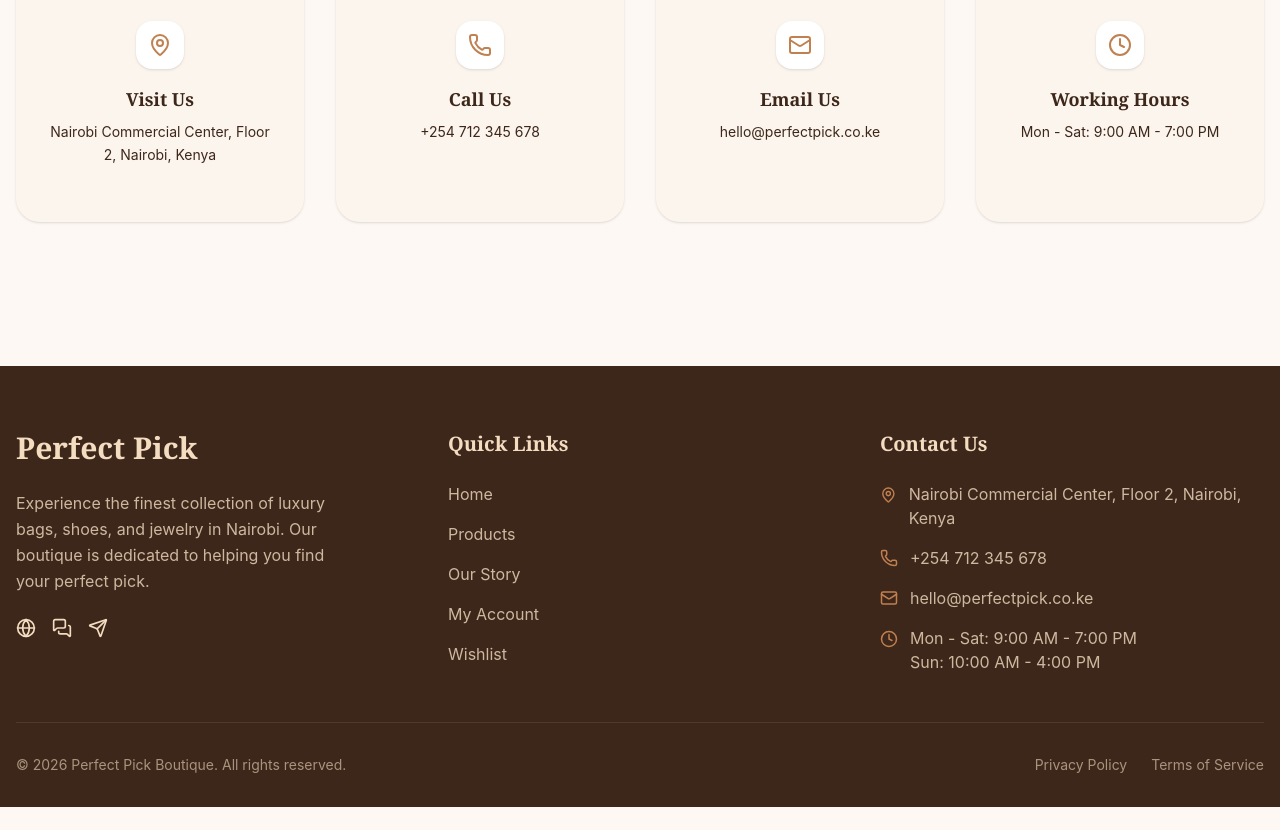
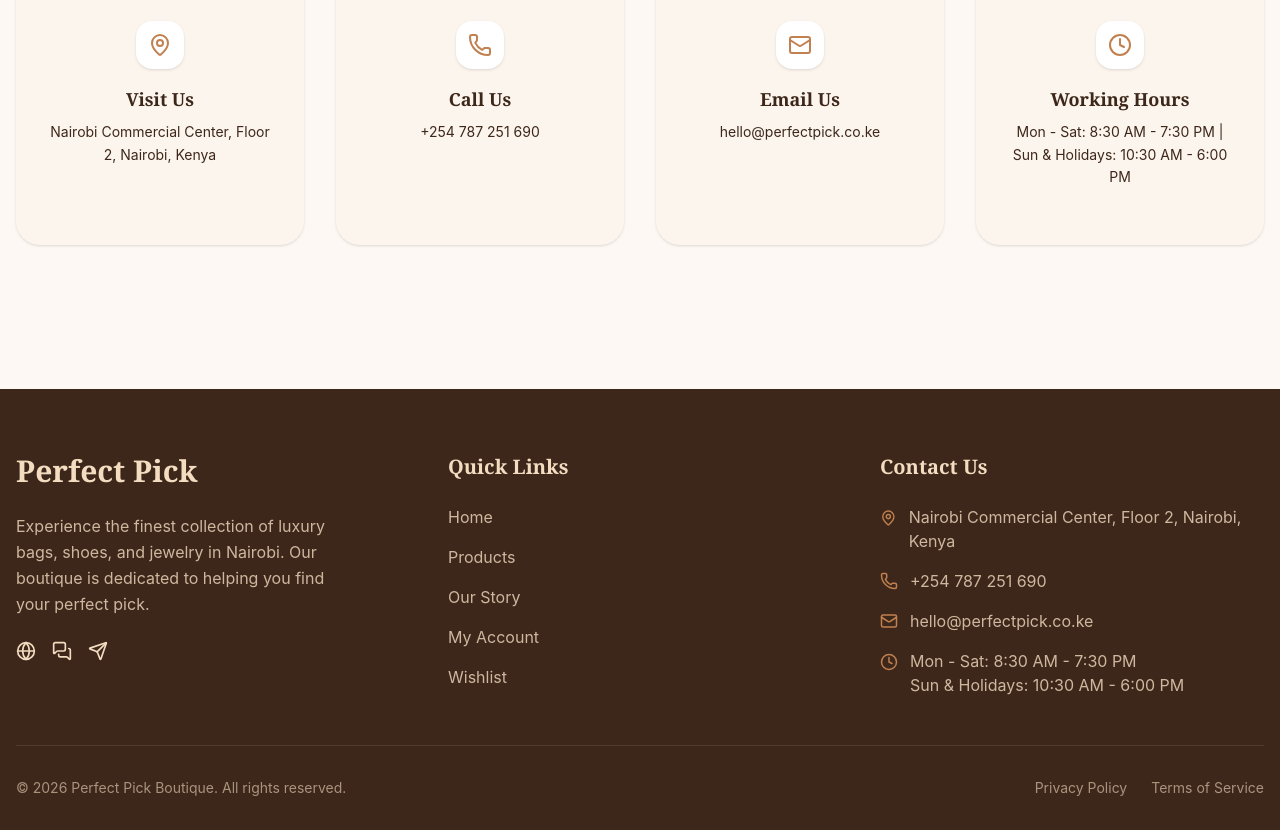
Before and after one commit to winstone-1/Perfectpick.ke, a React (Vite) app: page /about in a window 1280 px wide. Shown: the part 1660-2490 px from the top of the page. Before the commit the page ends 2467 px from the top, so only its background shows below. Built offline with nearby package versions, Linux system fonts and the light colour scheme.

Commit message:
feat: implement About, Checkout, and Home pages along with a Footer component

```diff
--- a/src/components/Footer.jsx
+++ b/src/components/Footer.jsx
@@ -43,7 +43,7 @@
               </li>
               <li className="flex items-center gap-3">
                 <Phone className="text-primary" size={18} />
-                <span>+254 712 345 678</span>
+                <span>+254 787 251 690</span>
               </li>
               <li className="flex items-center gap-3">
                 <Mail className="text-primary" size={18} />
@@ -51,7 +51,7 @@
               </li>
               <li className="flex items-start gap-3">
                 <Clock className="text-primary mt-1" size={18} />
-                <span>Mon - Sat: 9:00 AM - 7:00 PM<br />Sun: 10:00 AM - 4:00 PM</span>
+                <span>Mon - Sat: 8:30 AM - 7:30 PM<br />Sun & Holidays: 10:30 AM - 6:00 PM</span>
               </li>
             </ul>
           </div>
--- a/src/pages/About.jsx
+++ b/src/pages/About.jsx
@@ -17,9 +17,9 @@
 
   const contactInfos = [
     { icon: <MapPin />, title: 'Visit Us', detail: 'Nairobi Commercial Center, Floor 2, Nairobi, Kenya' },
-    { icon: <Phone />, title: 'Call Us', detail: '+254 712 345 678' },
+    { icon: <Phone />, title: 'Call Us', detail: '+254 787 251 690' },
     { icon: <Mail />, title: 'Email Us', detail: 'hello@perfectpick.co.ke' },
-    { icon: <Clock />, title: 'Working Hours', detail: 'Mon - Sat: 9:00 AM - 7:00 PM' }
+    { icon: <Clock />, title: 'Working Hours', detail: 'Mon - Sat: 8:30 AM - 7:30 PM | Sun & Holidays: 10:30 AM - 6:00 PM' }
   ];
 
   return (
--- a/src/pages/Checkout.jsx
+++ b/src/pages/Checkout.jsx
@@ -190,8 +190,17 @@
                     exit={{ opacity: 0, scale: 0.95 }}
                     className="space-y-6"
                   >
+                    <div className="bg-surface p-6 rounded-2xl space-y-4 border border-border/10">
+                      <div className="flex justify-between items-center">
+                        <span className="text-xs font-bold text-muted-foreground uppercase tracking-wider">M-Pesa Till No.</span>
+                        <span className="text-lg font-mono font-black text-primary">3175088</span>
+                      </div>
+                      <p className="text-[10px] text-muted-foreground text-center uppercase tracking-widest font-black">
+                        The Perfect Pick Selection
+                      </p>
+                    </div>
                     <div className="bg-emerald-50/50 rounded-2xl p-6 border border-emerald-100 text-sm text-emerald-800 leading-relaxed">
-                      Enter your M-Pesa phone number above. Upon clicking "Pay Now", you will receive a prompt on your phone to enter your M-Pesa PIN.
+                      Enter your M-Pesa phone number above. Click "Pay with M-Pesa" and you will receive a prompt to enter your PIN.
                     </div>
                     <Button
                       className="w-full bg-[#39b54a] hover:bg-[#329e41] text-white h-14 rounded-2xl text-lg font-black"
--- a/src/pages/Home.jsx
+++ b/src/pages/Home.jsx
@@ -7,7 +7,7 @@
 import { Button } from '../components/ui/button';
 import { Skeleton } from '../components/ui/skeleton';
 import { Badge } from '../components/ui/badge';
-import { FaShoppingBag, FaShoePrints, FaGem, FaGift, FaUserTie, FaShirt } from 'react-icons/fa6';
+import { FaBagShopping, FaShoePrints, FaGem, FaGift, FaUserTie, FaShirt } from 'react-icons/fa6';
 
 const Home = () => {
   const [featuredProducts, setFeaturedProducts] = useState([]);
@@ -28,7 +28,7 @@
   }, []);
 
   const categories = [
-    { name: 'Bags', icon: <FaShoppingBag />, desc: 'Luxury leather & designer pieces', href: '/products?category=bags' },
+    { name: 'Bags', icon: <FaBagShopping />, desc: 'Luxury leather & designer pieces', href: '/products?category=bags' },
     { name: 'Shoes', icon: <FaShoePrints />, desc: 'Elegance in every step', href: '/products?category=shoes' },
     { name: 'Jewelry', icon: <FaGem />, desc: 'Timeless sparkle for every occasion', href: '/products?category=jewelry' },
     { name: 'Gifts', icon: <FaGift />, desc: 'Perfectly wrapped thoughts', href: '/products?category=gifts' },
@@ -97,7 +97,7 @@
              transition={{ duration: 0.8, delay: 0.2 }}
              className="grid grid-cols-2 gap-4"
           >
-            {[ <FaShoppingBag />, <FaShoePrints />, <FaGem />, <FaShirt /> ].map((icon, i) => (
+            {[ <FaBagShopping />, <FaShoePrints />, <FaGem />, <FaShirt /> ].map((icon, i) => (
               <motion.div
                 key={i}
                 whileHover={{ scale: 1.05, rotate: i % 2 === 0 ? 2 : -2 }}
```
